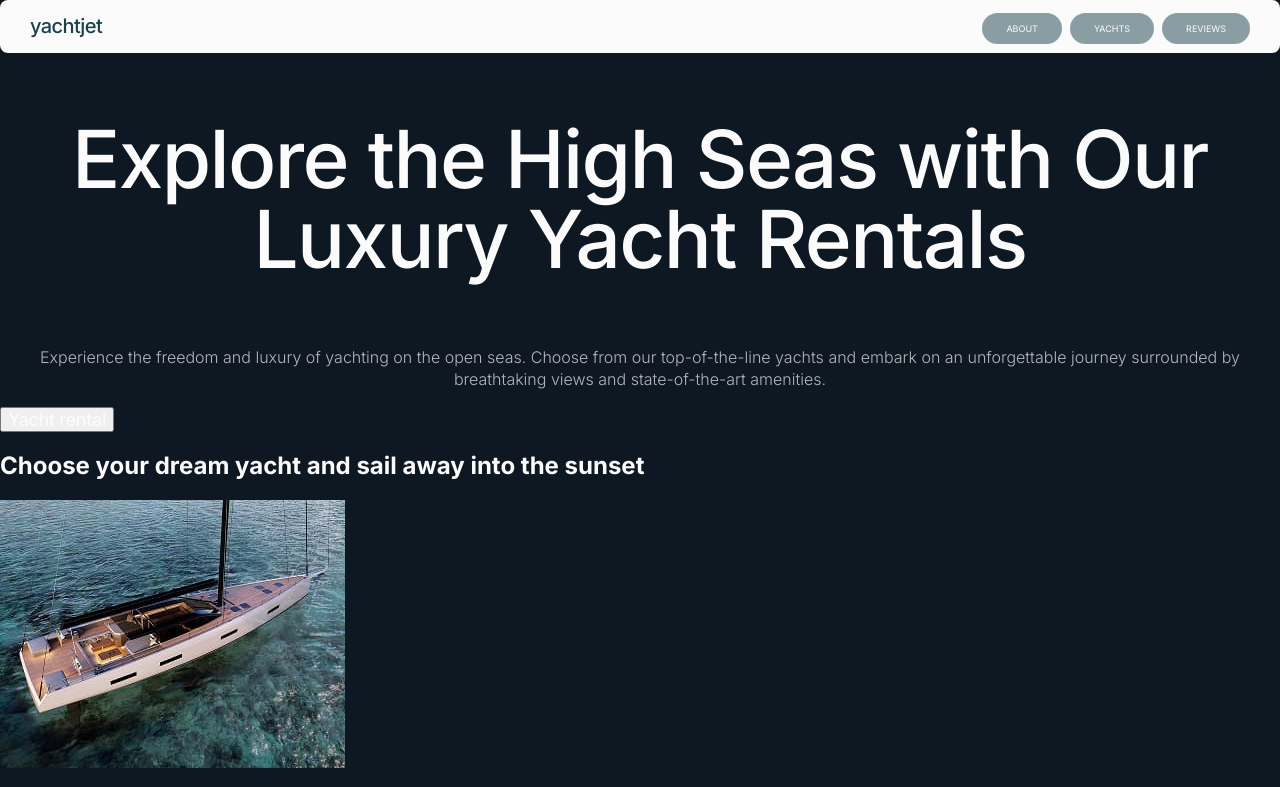
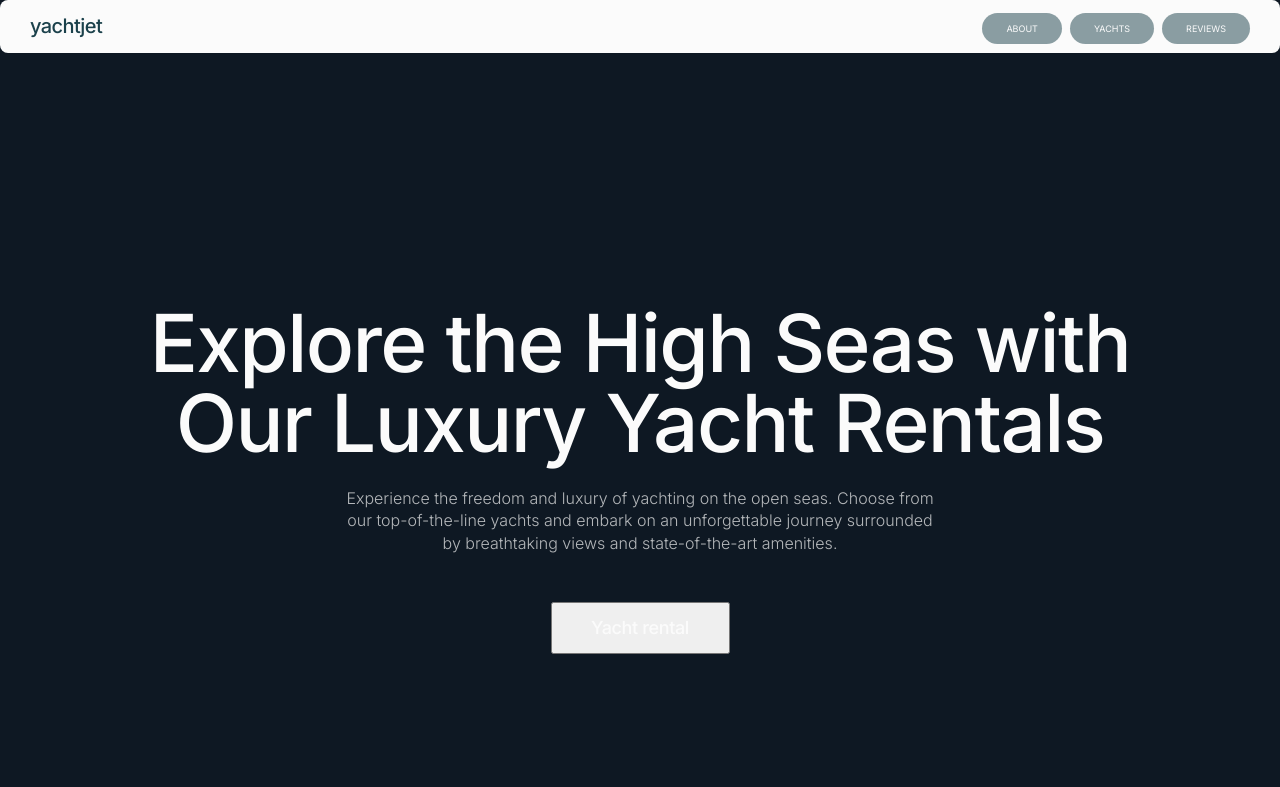
Before and after one commit to tskitsune/blended_1_html-css, a website built with Vite: page src/index.html in a window 1280 px wide. Shown: the top 787 px of the page. Built offline with nearby package versions, Linux system fonts and the light colour scheme.

Commit message:
completed thirdaleksey section

```diff
--- a/src/css/hero.css
+++ b/src/css/hero.css
@@ -1,6 +1,7 @@
 /* Сюди додавай стилі частинки Hero */
 .hero-section {
-
+    padding-top: 250px;
+    padding-bottom: 200px;
 }
 .hero-title {
     font-weight: 500;
@@ -11,6 +12,9 @@
     letter-spacing: -0.02em;
     text-align: center;
     color: #fbfbfb;
+
+    width: 1001px;
+    margin: 0 auto 24px;
 }
 .hero-text {
     font-weight: 300;
@@ -20,6 +24,9 @@
     line-height: 1.4;
     text-align: center;
     color: #b4b7ba;
+
+    width: 597px;
+    margin: 0 auto 48px;
 }
 .hero-btm {
     font-weight: 500;
@@ -30,7 +37,13 @@
     letter-spacing: -0.02em;
     color: #fbfbfb;
     cursor: pointer;
+
+    display: block;
+    width: 179px;
+    height: 52px;
+    margin: 0 auto 200px;
 }
+
 .hero-btm:hover,
 .hero-btm:focus {
     background-color: #1b414b;
--- a/src/partials/hero.html
+++ b/src/partials/hero.html
@@ -1,4 +1,5 @@
     <section class="hero-section">
+        <div class="conteiner">
         <h1 class="hero-title">
         Explore the High Seas with Our Luxury Yacht Rentals
         </h1>
@@ -8,4 +9,5 @@
         <button type="button" class="hero-btm">
             Yacht rental
         </button>
+        </div>
     </section>
```
